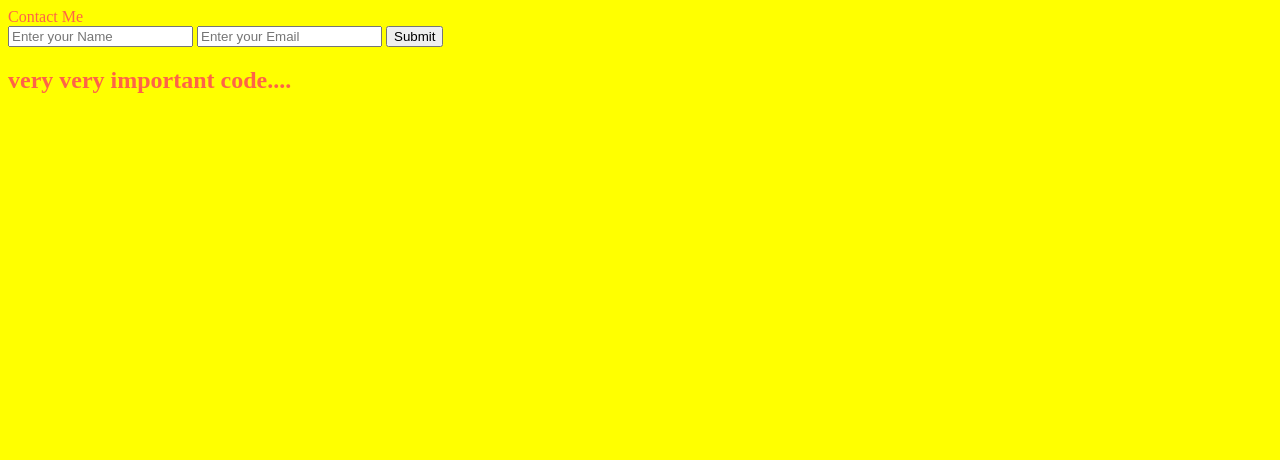
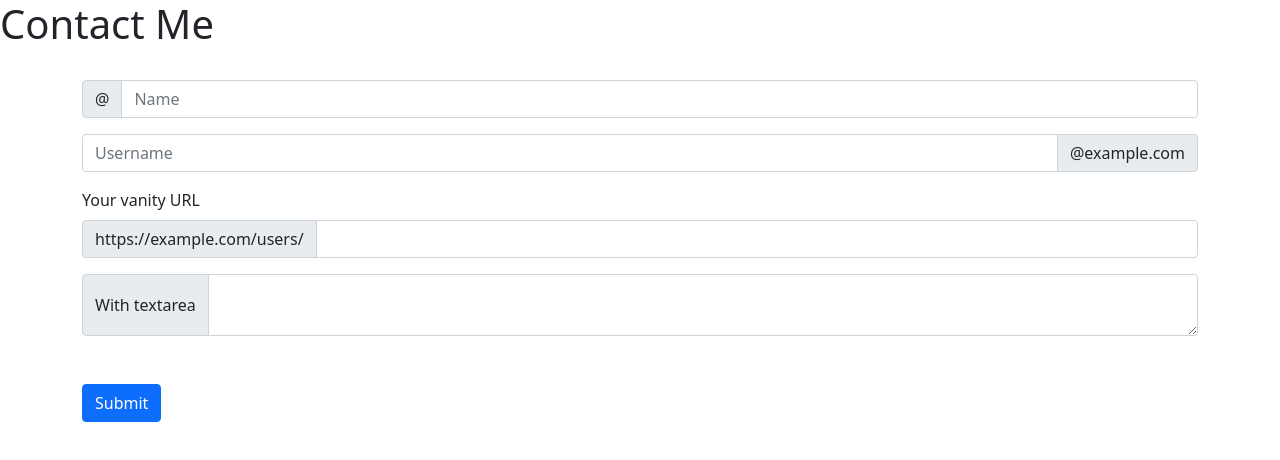
Before and after one commit to Suresh-vivek/GitDemo, a plain HTML site: page contact.html in a window 1280 px wide. Drawn offline with nearby package versions, Linux system fonts and the light colour scheme.

Commit message:
Improved contact

```diff
--- a/contact.html
+++ b/contact.html
@@ -1,27 +1,52 @@
-<!DOCTYPE html>
+<!doctype html>
 <html lang="en">
-<head>
-    <meta charset="UTF-8">
-    <meta http-equiv="X-UA-Compatible" content="IE=edge">
-    <meta name="viewport" content="width=device-width, initial-scale=1.0">
-    <title>Document</title>
-</head>
-<style>
-    body{
-        background-color: yellow;
-        color: tomato;
-    }
-</style>
-<body>
-         Contact Me
-    </h1>
-    <form action="">
-        <input type="text" placeholder="Enter your Name">
-        <input type="email" name="" id="" placeholder="Enter your Email">
-        <button type="submit">Submit</button>
-    </form>
-    <h2>
-        very very important code....
-    </h2>
-</body>
+  <head>
+    <!-- Required meta tags -->
+    <meta charset="utf-8">
+    <meta name="viewport" content="width=device-width, initial-scale=1">
+
+    <!-- Bootstrap CSS -->
+    <link href="https://cdn.jsdelivr.net/npm/bootstrap@5.1.1/dist/css/bootstrap.min.css" rel="stylesheet" integrity="sha384-F3w7mX95PdgyTmZZMECAngseQB83DfGTowi0iMjiWaeVhAn4FJkqJByhZMI3AhiU" crossorigin="anonymous">
+
+    <title>Hello, world!</title>
+  </head>
+  <body>
+    <h1>Contact Me</h1>
+    <br>
+    <div class="container">
+    <div class="input-group mb-3">
+        <span class="input-group-text" id="basic-addon1">@</span>
+        <input type="text" class="form-control" placeholder="Name" aria-label="Username" aria-describedby="basic-addon1">
+      </div>
+
+      <div class="input-group mb-3">
+        <input type="text" class="form-control" placeholder="Username" aria-label="Recipient's username" aria-describedby="basic-addon2">
+        <span class="input-group-text" id="basic-addon2">@example.com</span>
+      </div>
+
+      <label for="basic-url" class="form-label">Your vanity URL</label>
+      <div class="input-group mb-3">
+        <span class="input-group-text" id="basic-addon3">https://example.com/users/</span>
+        <input type="text" class="form-control" id="basic-url" aria-describedby="basic-addon3">
+      </div>
+
+
+      <div class="input-group">
+        <span class="input-group-text">With textarea</span>
+        <textarea class="form-control" aria-label="With textarea"></textarea>
+      </div>
+      <br></br>
+      <button type="submit" class="btn btn-primary">Submit</button>
+    </div>
+    <!-- Optional JavaScript; choose one of the two! -->
+
+    <!-- Option 1: Bootstrap Bundle with Popper -->
+    <script src="https://cdn.jsdelivr.net/npm/bootstrap@5.1.1/dist/js/bootstrap.bundle.min.js" integrity="sha384-/bQdsTh/da6pkI1MST/rWKFNjaCP5gBSY4sEBT38Q/9RBh9AH40zEOg7Hlq2THRZ" crossorigin="anonymous"></script>
+
+    <!-- Option 2: Separate Popper and Bootstrap JS -->
+    <!--
+    <script src="https://cdn.jsdelivr.net/npm/@popperjs/core@2.9.3/dist/umd/popper.min.js" integrity="sha384-W8fXfP3gkOKtndU4JGtKDvXbO53Wy8SZCQHczT5FMiiqmQfUpWbYdTil/SxwZgAN" crossorigin="anonymous"></script>
+    <script src="https://cdn.jsdelivr.net/npm/bootstrap@5.1.1/dist/js/bootstrap.min.js" integrity="sha384-skAcpIdS7UcVUC05LJ9Dxay8AXcDYfBJqt1CJ85S/CFujBsIzCIv+l9liuYLaMQ/" crossorigin="anonymous"></script>
+    -->
+  </body>
 </html>
```
Also changed, not shown: feature.html (added, +12 -0 lines).
